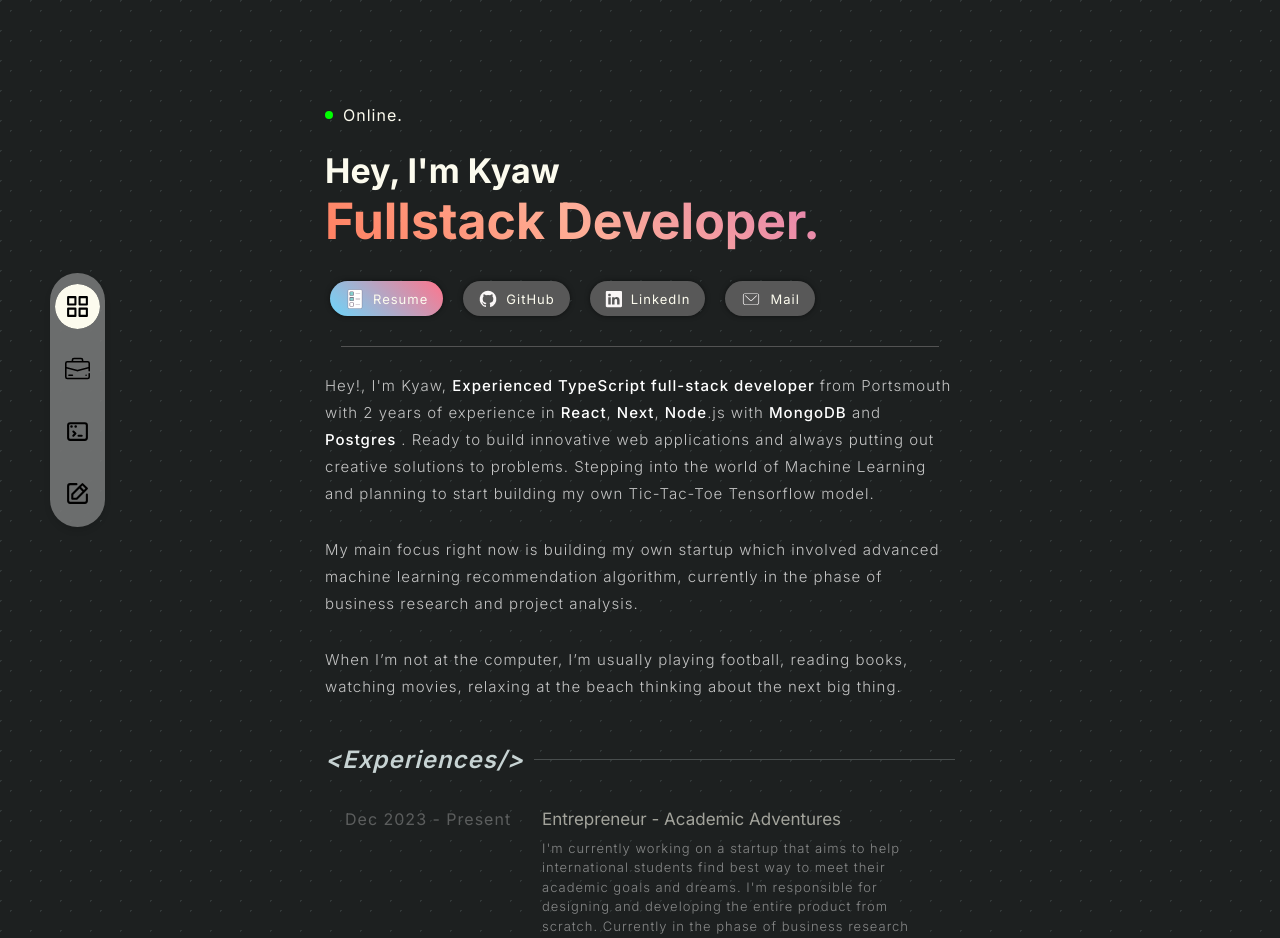
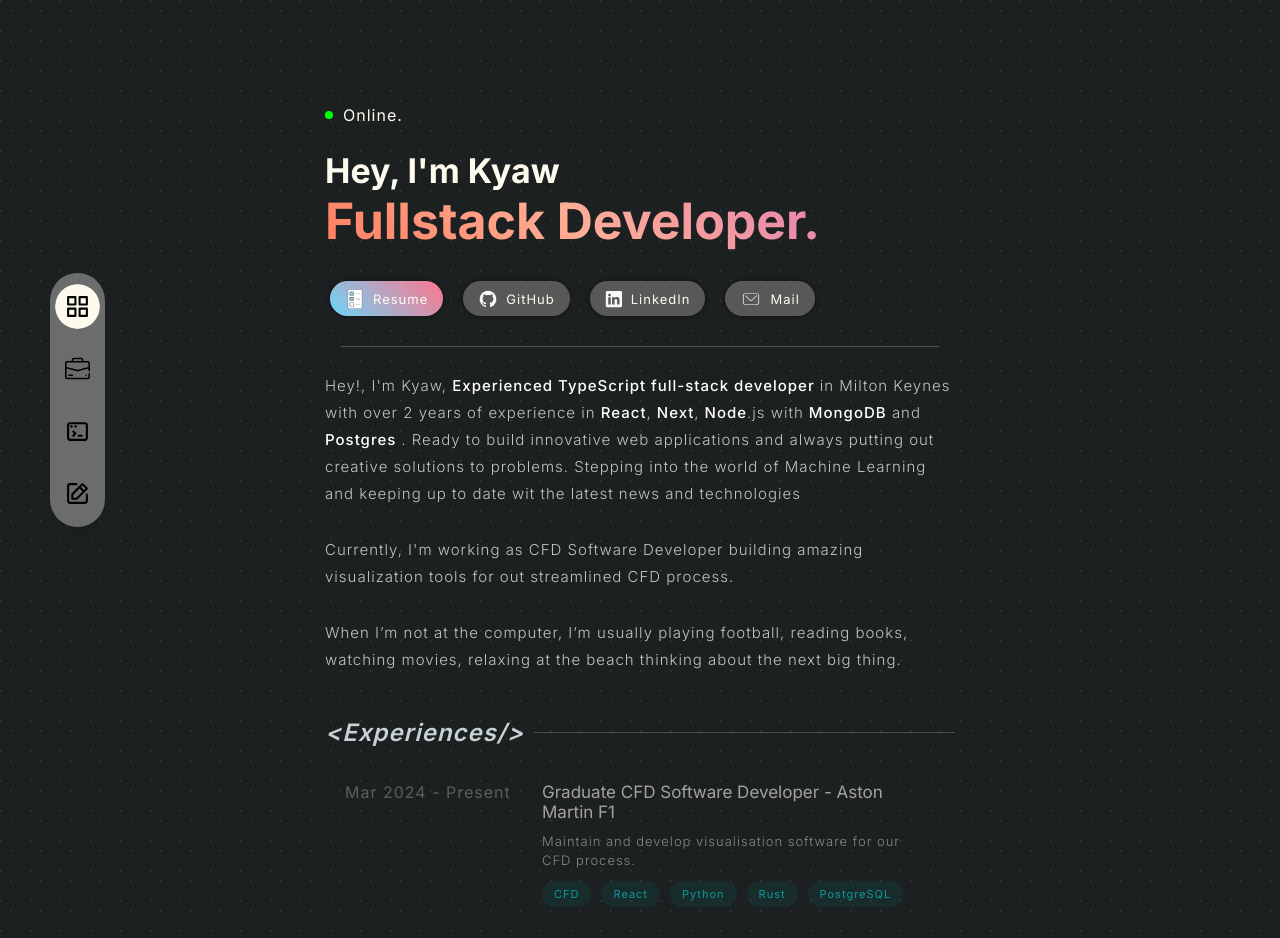
Before and after one commit to kyawzin-thiha/kyawzin-thiha, a Next.js app: page / in a window 1280 px wide. Shown: the top 938 px of the page. Built offline with nearby package versions, Linux system fonts and the light colour scheme.

Commit message:
Update experience and about me section

```diff
--- a/src/components/Sections/Home/index.tsx
+++ b/src/components/Sections/Home/index.tsx
@@ -44,20 +44,19 @@
                 <hr className={styles.divider}/>
                 <div className={styles.summery}>
                     <p>
-                        Hey!, I&apos;m Kyaw, <b> Experienced TypeScript full-stack developer </b> from Portsmouth with 2
+                        Hey!, I&apos;m Kyaw, <b> Experienced TypeScript full-stack developer </b> in Milton Keynes with
+                        over 2
                         years of
                         experience
                         in <b>React</b>,<b> Next</b>,<b> Node</b>.js with<b> MongoDB</b> and <b>Postgres </b>. Ready to
                         build innovative web applications and always putting out creative solutions to
-                        problems. Stepping into the world of Machine Learning and
-                        planning to
-                        start building my own Tic-Tac-Toe Tensorflow model.
+                        problems. Stepping into the world of Machine Learning and keeping up to date wit the latest news
+                        and technologies
                     </p><br/>
                     <p>
-                        My main focus right now is building my own startup which involved advanced machine learning
-                        recommendation algorithm, currently in the phase of business research
-                        and project
-                        analysis.
+                        Currently, I&apos;m working as CFD Software Developer building amazing visualization tools for
+                        out
+                        streamlined CFD process.
                     </p><br/>
                     <p>
                         When I’m not at the computer, I’m usually playing football, reading books, watching movies,
--- a/src/data/experiences.json
+++ b/src/data/experiences.json
@@ -1,25 +1,14 @@
 [
   {
-    "time": "Dec 2023 - Present",
-    "title": "Entrepreneur - Academic Adventures",
-    "description": "I'm currently working on a startup that aims to help international students find best way to meet their academic goals and dreams. I'm responsible for designing and developing the entire product from scratch. Currently in the phase of business research and product analysis",
+    "time": "Mar 2024 - Present",
+    "title": "Graduate CFD Software Developer - Aston Martin F1",
+    "description": "Maintain and develop visualisation software for our CFD process.",
     "tags": [
-      "Early Stage Startup",
-      "NextJS",
-      "NestJS",
-      "OpenAI-GPT",
-      "Tensorflow"
-    ]
-  },
-  {
-    "time": "Jun 2022 - Present",
-    "title": "Web Developer - T.K. Graphics",
-    "description": "Delivered right quality, robust production code for diverse array of projects using PHP-Laravel and ReactJS.",
-    "tags": [
-      "PHP",
-      "Laravel",
-      "ReactJS",
-      "EPace API"
+      "CFD",
+      "React",
+      "Python",
+      "Rust",
+      "PostgreSQL"
     ]
   },
   {
@@ -34,6 +23,17 @@
     ]
   },
   {
+    "time": "Jun 2022 - Feb 2024",
+    "title": "Web Developer - T.K. Graphics",
+    "description": "Delivered right quality, robust production code for diverse array of projects using PHP-Laravel and ReactJS.",
+    "tags": [
+      "PHP",
+      "Laravel",
+      "ReactJS",
+      "EPace API"
+    ]
+  },
+  {
     "time": "Mar - Dec 2023",
     "title": "Software Engineer - CampusLyfe",
     "description": "Designed and developed a system for managing customer's orders and processing payment securely. Collaborated with a other student software engineer to build a robust and sable frontend system using NextJS and Tailwind CSS",
```
